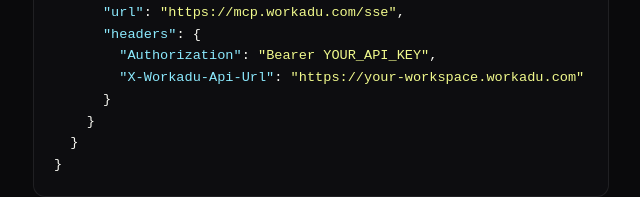
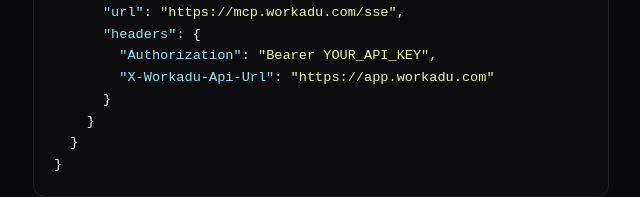
Before and after one commit to workadu/mcp-server, a website built with Vite: page website/index.html in a window 1280 px wide. Shown: the part 1666-1863 px from the top of the page, without its empty margins (575-1215 px from the left). Built offline with nearby package versions, Linux system fonts and the light colour scheme.

Commit message:
docs: update API URL to app.workadu.com

```diff
--- a/website/index.html
+++ b/website/index.html
@@ -110,7 +110,7 @@
       <span class="key">"url"</span>: <span class="string">"https://mcp.workadu.com/sse"</span>,
       <span class="key">"headers"</span>: {
         <span class="key">"Authorization"</span>: <span class="string">"Bearer YOUR_API_KEY"</span>,
-        <span class="key">"X-Workadu-Api-Url"</span>: <span class="string">"https://your-workspace.workadu.com"</span>
+        <span class="key">"X-Workadu-Api-Url"</span>: <span class="string">"https://app.workadu.com"</span>
       }
     }
   }
```
Also changed, not shown: website/dist/assets/index-DGDPoayn.js (deleted), website/dist/assets/index-Rv72z0zO.css (deleted), website/dist/index.html.
